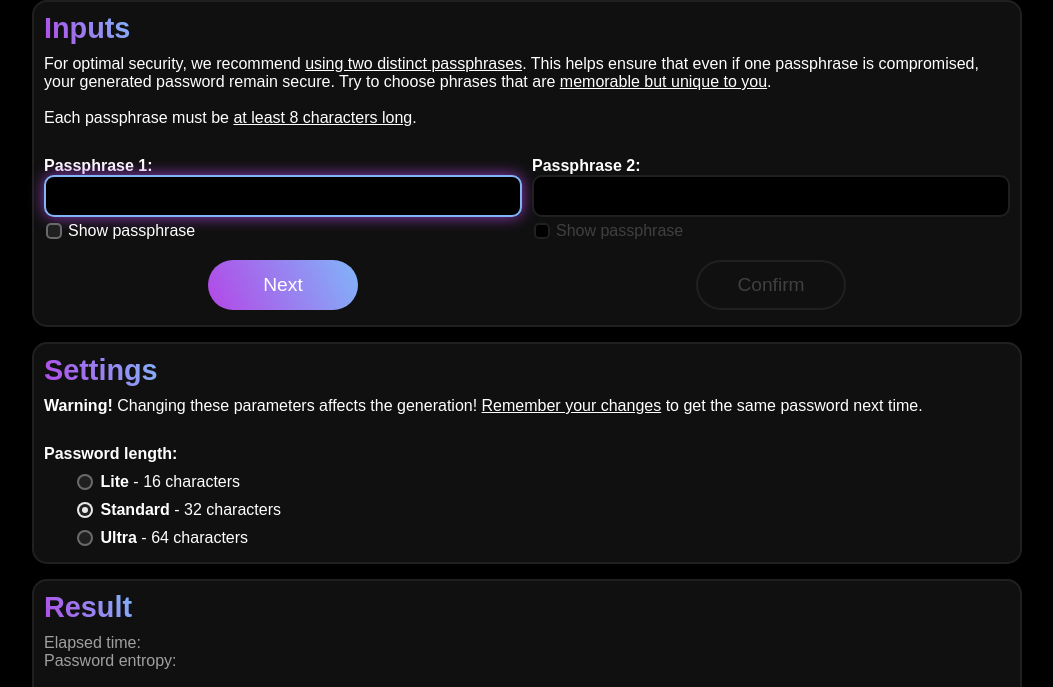
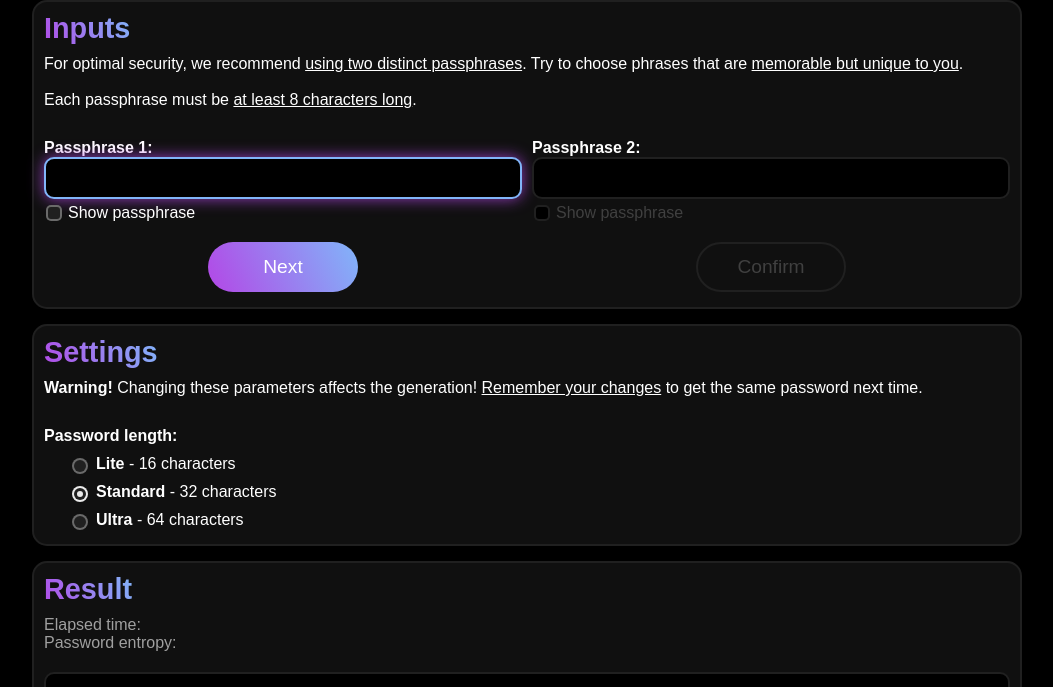
Before and after one commit to HBDPG-2/hbdpg-2.github.io, a plain HTML site: page index.html in a window 1280 px wide. Shown: the part 93-780 px from the top of the page, without its empty margins (113-1166 px from the left). Drawn offline with Linux system fonts and the light colour scheme.

Commit message:
UI improvements

```diff
--- a/index.html
+++ b/index.html
@@ -95,7 +95,6 @@
                 <strong class="blockTitles">Inputs</strong><br>
 
                 <span>For optimal security, we recommend <u>using two distinct passphrases</u>.
-                    This helps ensure that even if one passphrase is compromised, your generated password remain secure.
                     Try to choose phrases that are <u>memorable but unique to you</u>.</span><br><br>
                 <span>Each passphrase must be <u>at least 8 characters long</u>.</span><br>
 
--- a/serviceworker.js
+++ b/serviceworker.js
@@ -6,7 +6,7 @@
     Licensed under the MIT License. See LICENSE file in the project root for details.
 */
 
-const CACHE_VERSION = 'v20241213-3';
+const CACHE_VERSION = 'v20241214-0';
 // const CACHE_VERSION = 'v1-debug';
 
 const ASSETS = [
--- a/styles/style.css
+++ b/styles/style.css
@@ -8,6 +8,7 @@
 
 * {
     scroll-behavior: smooth;
+    -webkit-text-size-adjust: 100%;
 }
 
 body {
@@ -238,9 +239,11 @@ main {
 }
 
 .passwordLengthRadioLabels {
-    display: inline-block;
     margin-left: 25px;
-    padding: 5px 5px 5px 5px;
+    padding: 5px 5px 5px 0;
+    display: inline-flex;
+    align-items: center;
+    gap: 5px;
 }
 
 .passwordLengthRadioButtons {
```
